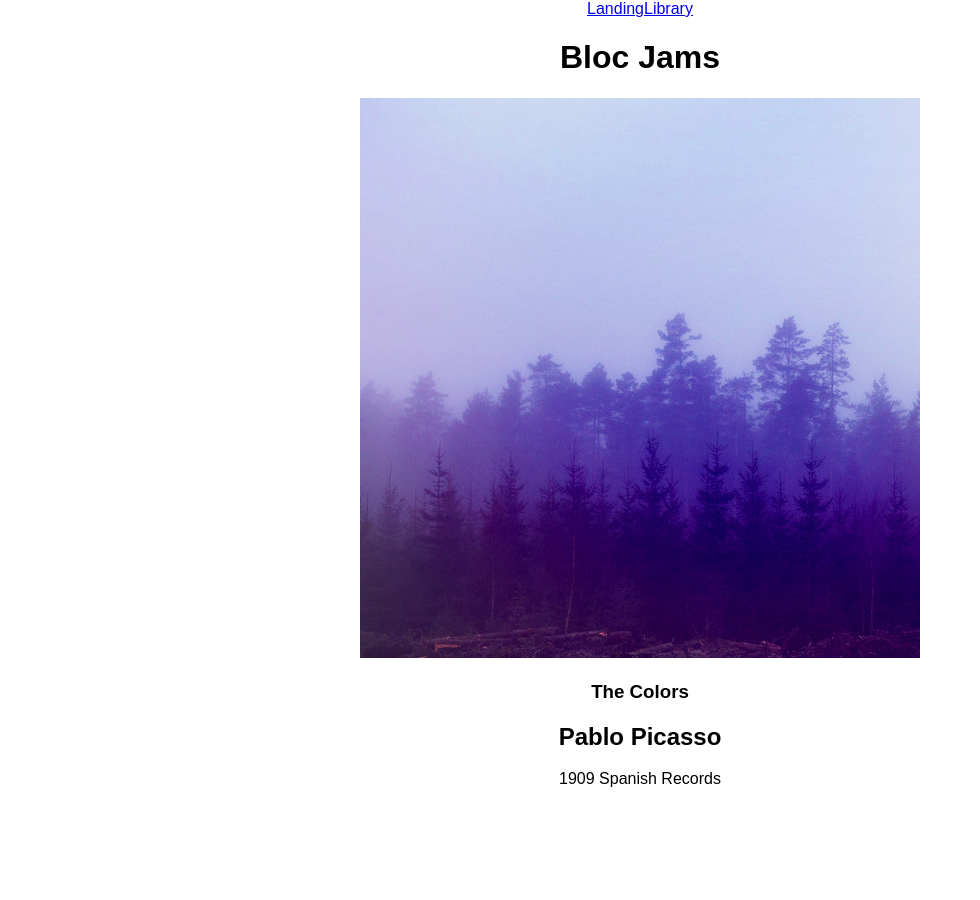
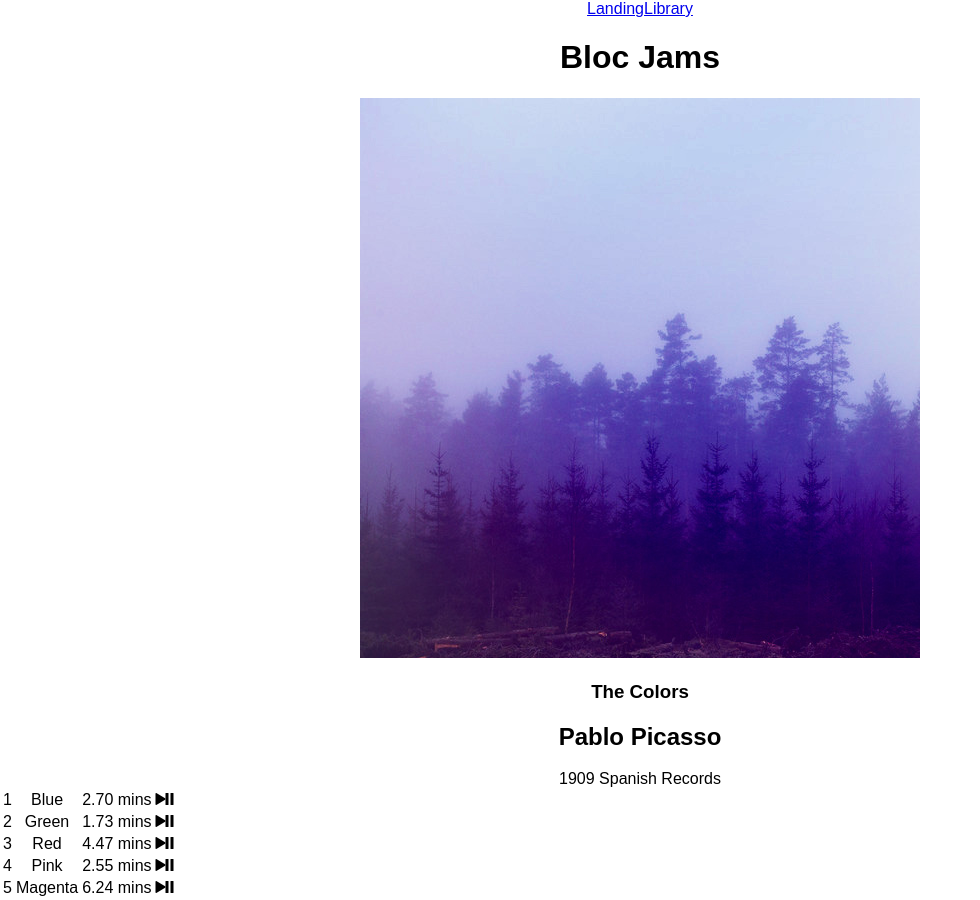
Before and after one commit to lfirebrand/bloc-jams-react, a React (Create React App) app: page /album/the-colors in a window 1280 px wide. Shown: the whole page, without its empty margins (0-980 px from the left). Before the commit the page ends 800 px from the top, so only its background shows below. Built offline with nearby package versions, Linux system fonts and the light colour scheme; the HTML template or start-up script is replaced by a standard one.

Commit message:
Assignment Jams Components Album completed

```diff
--- a/public/index.html
+++ b/public/index.html
@@ -10,6 +10,7 @@
     -->
     <link rel="manifest" href="%PUBLIC_URL%/manifest.json">
     <link rel="shortcut icon" href="%PUBLIC_URL%/favicon.ico">
+<link rel="stylesheet" href="http://code.ionicframework.com/ionicons/2.0.1/css/ionicons.min.css">
     <!--
       Notice the use of %PUBLIC_URL% in the tags above.
       It will be replaced with the URL of the `public` folder during the build.
--- a/src/components/Album.js
+++ b/src/components/Album.js
@@ -10,9 +10,10 @@
     });
 
     this.state = {
-      album: album
+        album: album
     };
   }
+
 
   render() {
     return (
@@ -25,6 +26,7 @@
             <div id="release-info">{this.state.album.releaseInfo}</div>
           </div>
         </section>
+      <section className="songs">
         <table id="song-list">
           <colgroup>
             <col id="song-number-column" />
@@ -32,12 +34,26 @@
             <col id="song-duration-colum" />
           </colgroup>
           <tbody>
+            {
+              this.state.album.songs.map( (song, index) =>
+              <tr className="song" key={index}>
+                <td className="song-number">{index + 1}
+                  </td>
+                <td className="song-title">{song.title}</td>
+                <td className="song-duration">{(song.duration / 60).toFixed(2) + " mins"}</td>
+                <td>
+                <span className="ion-play"></span>
+                <span className="ion-pause"></span>
+                </td>
+                </tr>
+              )
+            }
           </tbody>
         </table>
+        </section>
       </section>
     );
   }
 }
 
-
 export default Album;
```
